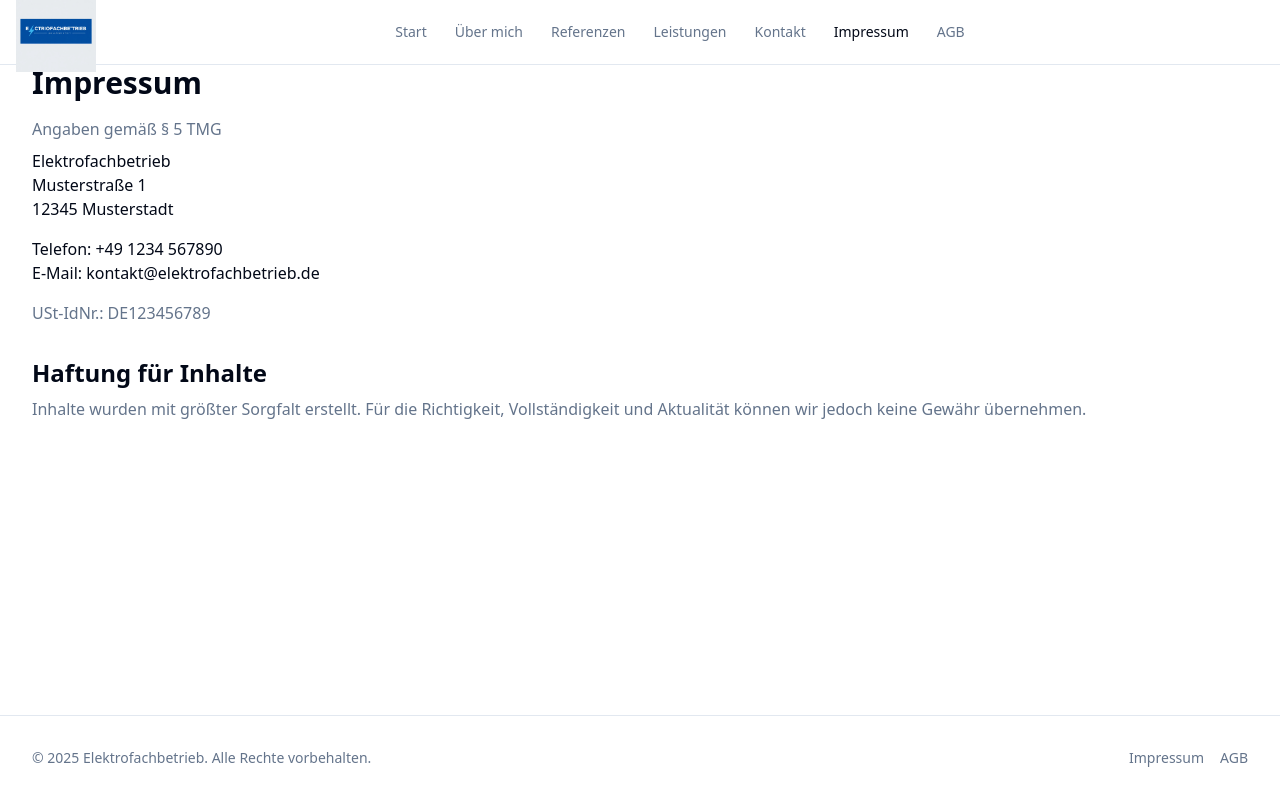
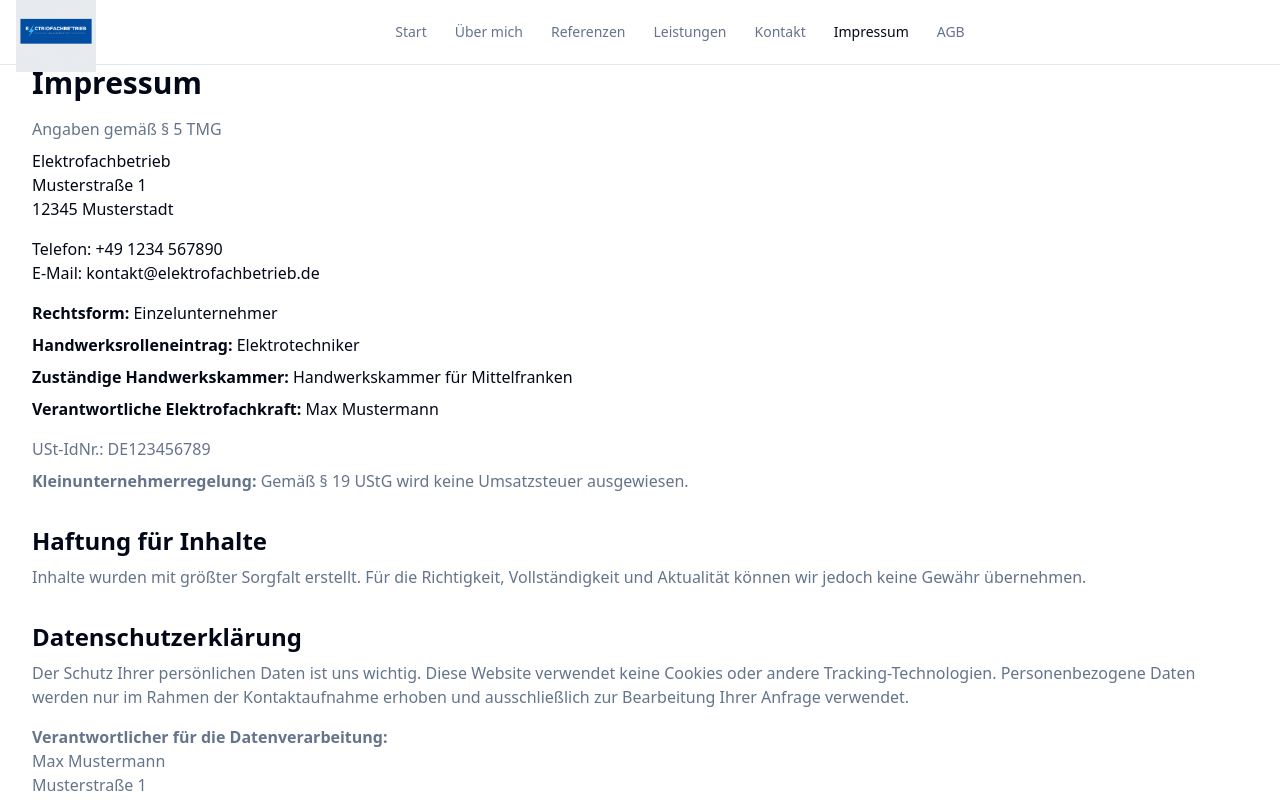
Before and after one commit to Rednaxela170488/elektro-meister-page, a React (Vite) app: page /impressum in a window 1280 px wide. Shown: the top 800 px of the page. Built offline with nearby package versions, Linux system fonts and the light colour scheme.

Commit message:
Add details to Impressum page
Add Rechtsform, Handwerksrolleneintrag, Handwerkskammer, Elektrofachkraft, Kleinunternehmerregelung and a placeholder for the data protection declaration to the Impressum page.

```diff
--- a/src/pages/Impressum.tsx
+++ b/src/pages/Impressum.tsx
@@ -1,3 +1,4 @@
+
 import SEO from "@/components/SEO";
 
 const Impressum = () => {
@@ -8,9 +9,32 @@ const Impressum = () => {
       <p className="text-muted-foreground mb-2">Angaben gemäß § 5 TMG</p>
       <p>Elektrofachbetrieb<br />Musterstraße 1<br />12345 Musterstadt</p>
       <p className="mt-4">Telefon: +49 1234 567890<br />E-Mail: kontakt@elektrofachbetrieb.de</p>
+
+      <p className="mt-4"><strong>Rechtsform:</strong> Einzelunternehmer</p>
+      <p className="mt-2"><strong>Handwerksrolleneintrag:</strong> Elektrotechniker</p>
+      <p className="mt-2"><strong>Zuständige Handwerkskammer:</strong> Handwerkskammer für Mittelfranken</p>
+      <p className="mt-2"><strong>Verantwortliche Elektrofachkraft:</strong> Max Mustermann</p>
+
       <p className="mt-4 text-muted-foreground">USt-IdNr.: DE123456789</p>
+      <p className="mt-2 text-muted-foreground">
+        <strong>Kleinunternehmerregelung:</strong> Gemäß § 19 UStG wird keine Umsatzsteuer ausgewiesen.
+      </p>
+
       <h2 className="text-2xl font-semibold mt-8 mb-2">Haftung für Inhalte</h2>
       <p className="text-muted-foreground">Inhalte wurden mit größter Sorgfalt erstellt. Für die Richtigkeit, Vollständigkeit und Aktualität können wir jedoch keine Gewähr übernehmen.</p>
+
+      <h2 className="text-2xl font-semibold mt-8 mb-2">Datenschutzerklärung</h2>
+      <p className="text-muted-foreground mb-4">
+        Der Schutz Ihrer persönlichen Daten ist uns wichtig. Diese Website verwendet keine Cookies oder andere Tracking-Technologien.
+        Personenbezogene Daten werden nur im Rahmen der Kontaktaufnahme erhoben und ausschließlich zur Bearbeitung Ihrer Anfrage verwendet.
+      </p>
+      <p className="text-muted-foreground">
+        <strong>Verantwortlicher für die Datenverarbeitung:</strong><br />
+        Max Mustermann<br />
+        Musterstraße 1<br />
+        12345 Musterstadt<br />
+        E-Mail: kontakt@elektrofachbetrieb.de
+      </p>
     </section>
   );
 };
```
